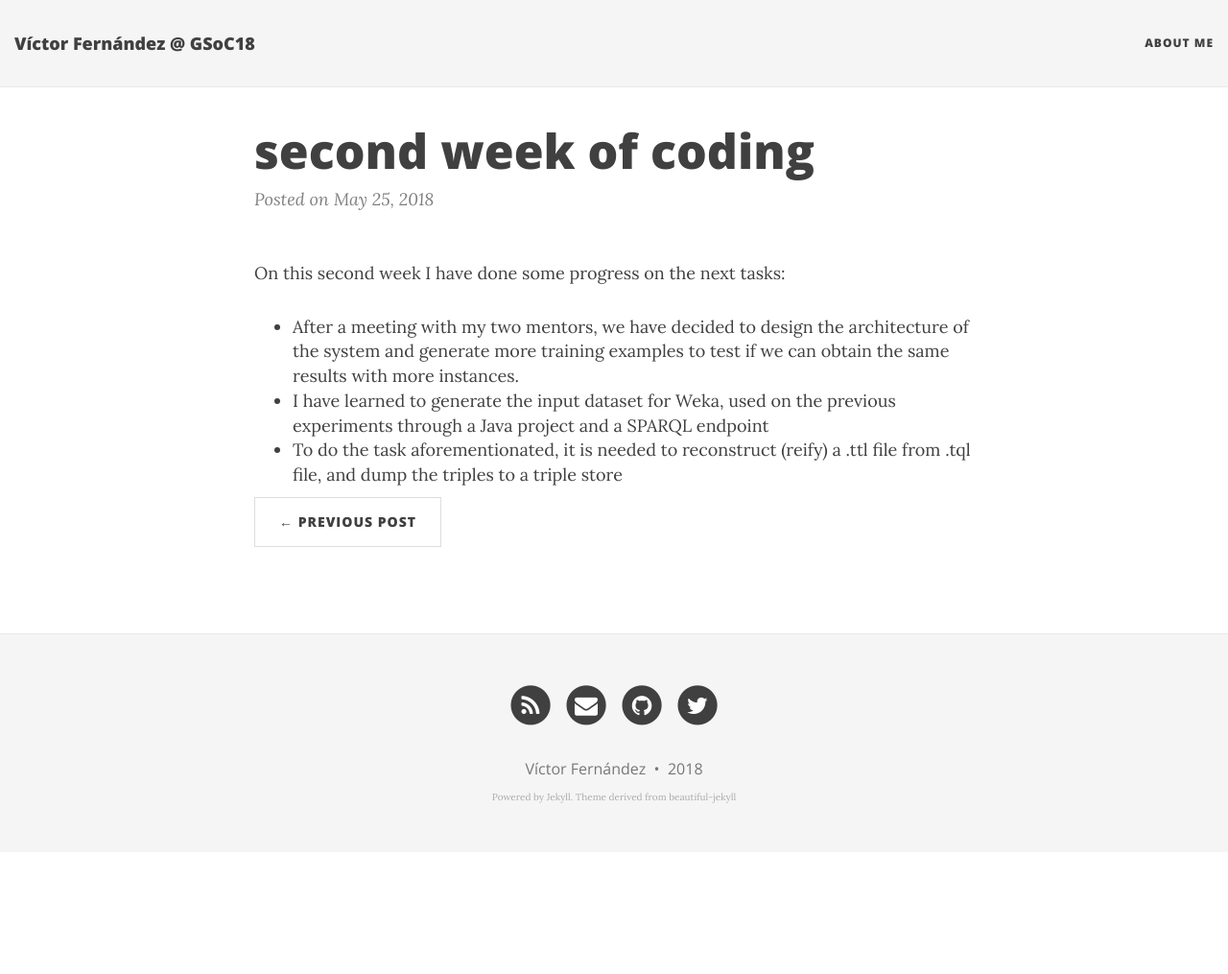
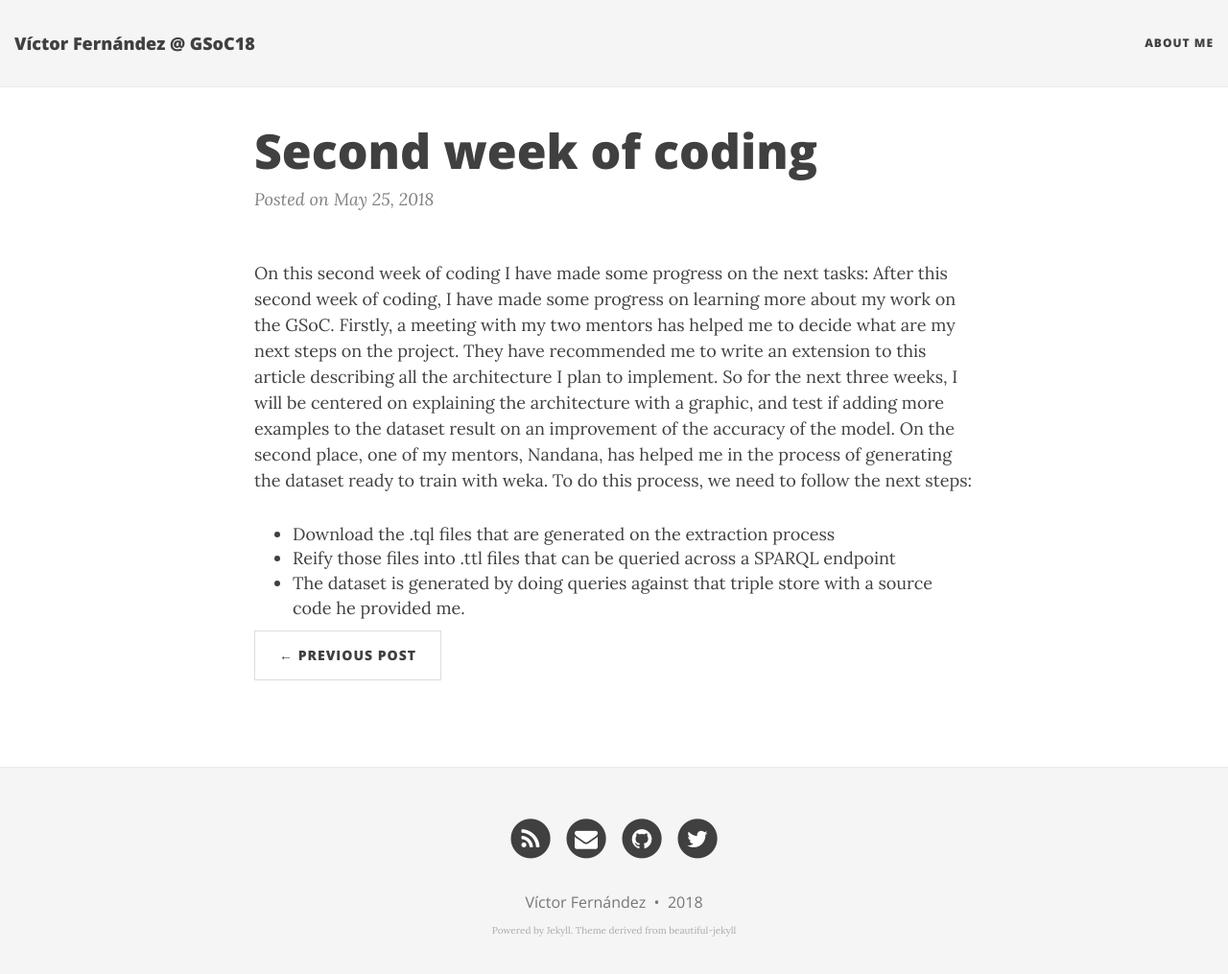
Before and after one commit to vfrico/dbpedia-gsoc-18, a Jekyll site: the page built from _posts/2018-05-25-second-week-of-coding.md, in a window 1280 px wide and 1027 px high. Shown: the top 1015 px of the window at 96% size. Built offline with Jekyll 4.4.1, drawn with Linux system fonts in a browser that asks for light colours; nearby versions of some CDN libraries; comment, search, counter and statistics services are not loaded.

Commit message:
Update 2018-05-25-second-week-of-coding.md

```diff
--- a/_posts/2018-05-25-second-week-of-coding.md
+++ b/_posts/2018-05-25-second-week-of-coding.md
@@ -1,10 +1,13 @@
 ---
 layout: post
 published: true
-title: second week of coding
+title: Second week of coding
 date: '2018-05-25'
 ---
-On this second week I have done some progress on the next tasks:
-* After a meeting with my two mentors, we have decided to design the architecture of the system and generate more training examples to test if we can obtain the same results with more instances.
-* I have learned to generate the input dataset for Weka, used on the previous experiments through a Java project and a SPARQL endpoint
-* To do the task aforementionated, it is needed to reconstruct (reify) a .ttl file from .tql file, and dump the triples to a triple store
+On this second week of coding I have made some progress on the next tasks:
+After this second week of coding, I have made some progress on learning more about my work on the GSoC.
+Firstly, a meeting with my two mentors has helped me to decide what are my next steps on the project. They have recommended me to write an extension to this article describing all the architecture I plan to implement. So for the next three weeks, I will be centered on explaining the architecture with a graphic, and test if adding more examples to the dataset result on an improvement of the accuracy of the model.
+On the second place, one of my mentors, Nandana, has helped me in the process of generating the dataset ready to train with weka. To do this process, we need to follow the next steps:
+* Download the .tql files that are generated on the extraction process
+* Reify those files into .ttl files that can be queried across a SPARQL endpoint
+* The dataset is generated by doing queries against that triple store with a source code he provided me.
```
